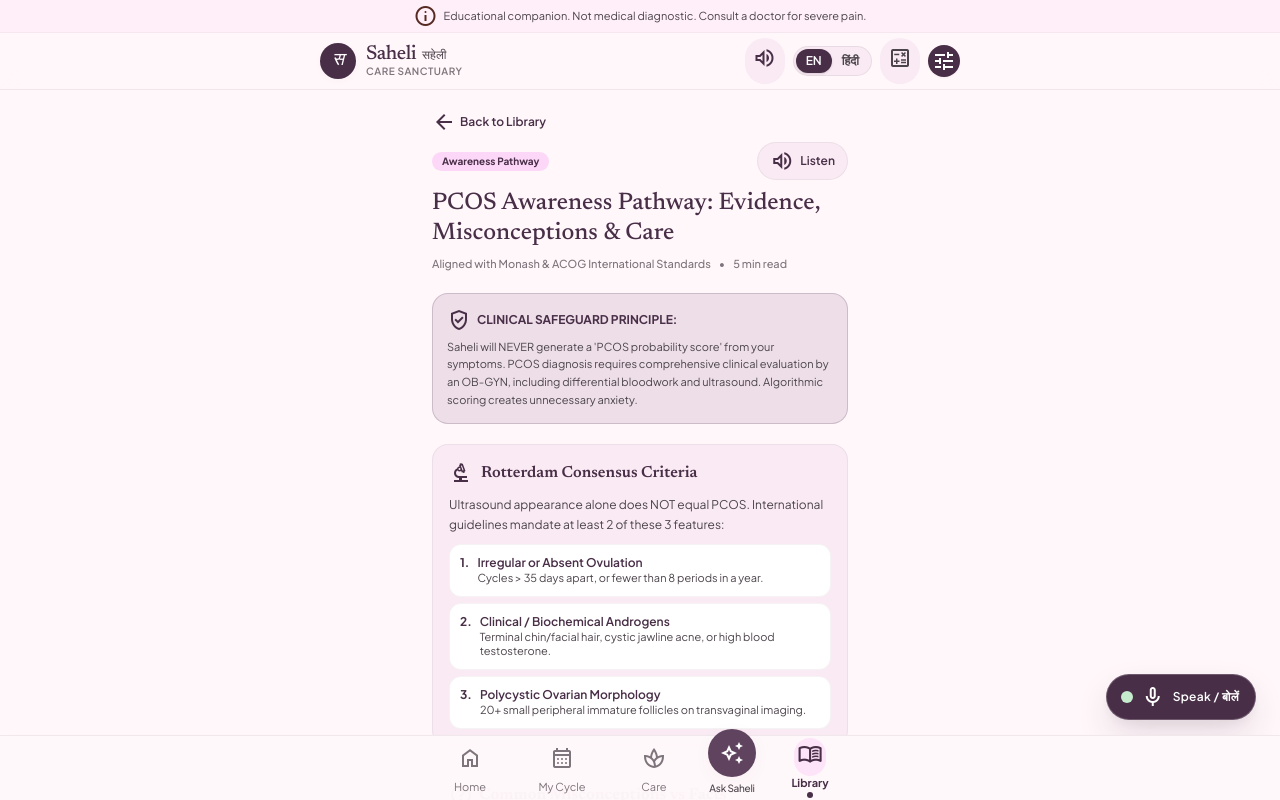
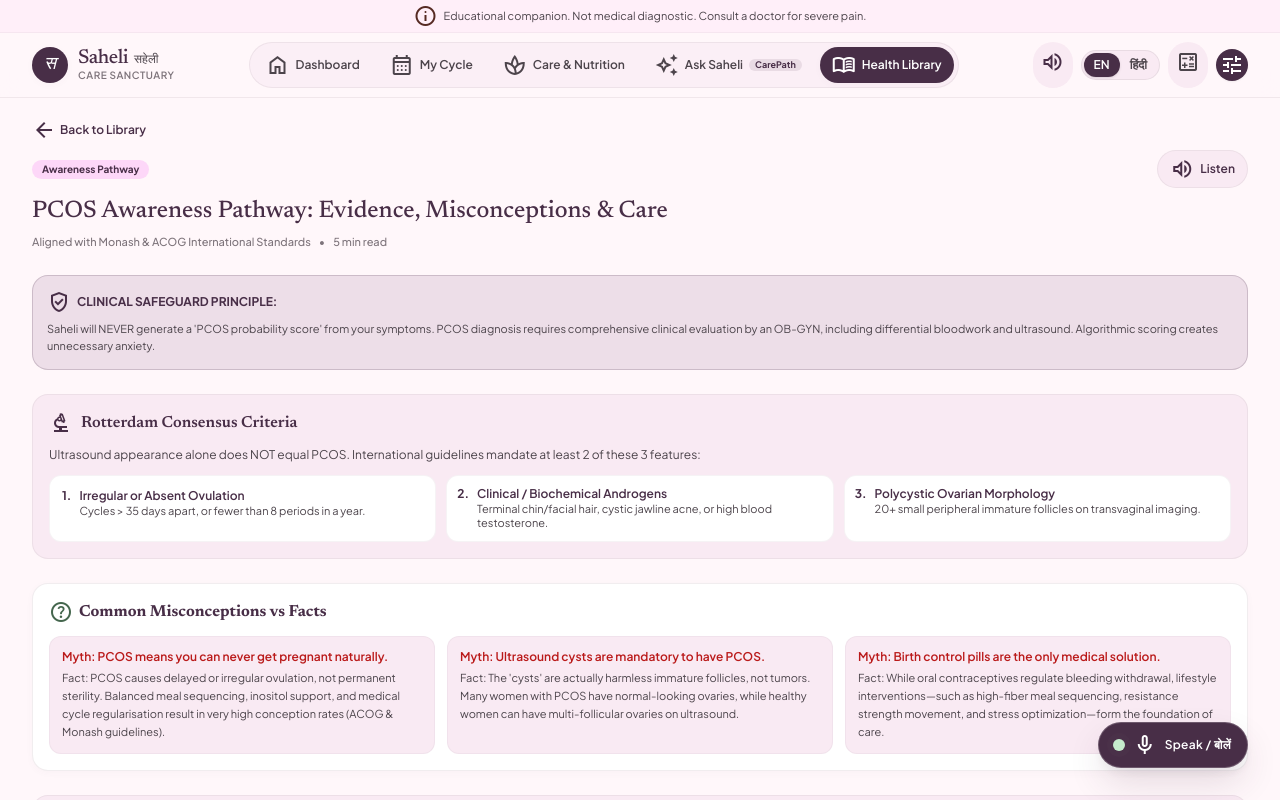
Before and after one commit to TanaySri8081/Saheli, a Next.js app: page /learn/pcos in a window 1280 px wide. Shown: the top 800 px of the page. Built offline with nearby package versions, Linux system fonts and the light colour scheme.

Commit message:
feat: complete desktop responsiveness with central navigation bar, multi-column desktop grids, and adaptive layouts

```diff
--- a/src/app/chat/page.tsx
+++ b/src/app/chat/page.tsx
@@ -358,7 +358,7 @@ export default function ChatPage() {
   ];
 
   return (
-    <main className="flex-1 w-full px-4 pt-3 pb-28 flex flex-col justify-between max-w-md mx-auto min-h-[calc(100vh-8rem)]">
+    <main className="flex-1 w-full pt-3 pb-28 md:pb-24 flex flex-col justify-between max-w-md md:max-w-3xl lg:max-w-4xl mx-auto min-h-[calc(100vh-8rem)]">
       {/* 1. Header with Saheli CarePath Journey Brand */}
       <section className="pb-2.5 border-b border-outline-variant/30 space-y-2">
         <div className="flex items-center justify-between">
@@ -658,7 +658,7 @@ export default function ChatPage() {
       </div>
 
       {/* 4. Sticky Input Dock with Voice STT & User Correction */}
-      <div className="fixed bottom-16 left-0 right-0 max-w-md mx-auto px-4 z-30 pb-2 space-y-1">
+      <div className="fixed bottom-16 md:bottom-2 left-0 right-0 max-w-md md:max-w-3xl lg:max-w-4xl mx-auto px-4 z-30 pb-2 space-y-1">
         {/* STT Notice Banner (Step 01: Transcribe & User Correction) */}
         {sttNotice && (
           <div className="p-2 rounded-xl bg-surface-container-highest text-on-surface-variant text-[11px] border border-primary/30 flex items-center justify-between shadow-sm animate-fadeIn">
--- a/src/app/learn/endometriosis/page.tsx
+++ b/src/app/learn/endometriosis/page.tsx
@@ -79,7 +79,7 @@ export default function EndometriosisPage() {
   };
 
   return (
-    <main className="flex-1 w-full px-4 py-5 flex flex-col gap-5 max-w-md mx-auto pb-24">
+    <main className="flex-1 w-full py-5 flex flex-col gap-6 pb-24 md:pb-12">
       {/* 1. Header Navigation & Audio Narrator */}
       <section className="space-y-2">
         <Link
@@ -148,7 +148,8 @@ export default function EndometriosisPage() {
           <span>{language === "hi" ? "दर्द की गंभीरता और व्यक्तिगत विविधता" : "Pain Reality & Severity Variation"}</span>
         </h2>
 
-        <div className="p-3 rounded-xl bg-surface-container-lowest border border-outline-variant/20 space-y-1.5 text-xs">
+        <div className="grid grid-cols-1 md:grid-cols-2 gap-3">
+          <div className="p-3.5 rounded-xl bg-surface-container-lowest border border-outline-variant/20 space-y-1.5 text-xs">
           <span className="font-bold text-tertiary block">
             {language === "hi" ? "1. दर्द का स्तर बीमारी के आकार पर निर्भर नहीं करता:" : "1. Disease Extent Does NOT Equal Pain Agony:"}
           </span>
@@ -178,9 +179,13 @@ export default function EndometriosisPage() {
             </li>
           </ul>
         </div>
+        </div>
       </section>
 
-      {/* 4. Interactive Pain & Symptom Diary (Screenshot Requirement) */}
+      {/* Two-Column Responsive Grid on Desktop */}
+      <div className="grid grid-cols-1 lg:grid-cols-12 gap-6 items-start">
+        {/* Left Column: Interactive Pain & Symptom Diary */}
+        <div className="lg:col-span-7">
           <section className="p-4 rounded-2xl bg-surface-container-lowest border border-outline-variant/30 shadow-warm-sm space-y-3">
             <div className="flex items-center justify-between">
           <h3 className="font-serif text-base font-bold text-primary flex items-center gap-1.5">
@@ -318,8 +323,10 @@ export default function EndometriosisPage() {
           )}
           </form>
         </section>
+        </div>
 
-      {/* 5. Preparing for Medical Appointment Guide */}
+        {/* Right Column: Preparing for Medical Appointment Guide */}
+        <div className="lg:col-span-5">
           <section className="p-4 rounded-2xl bg-surface-container-lowest border border-outline-variant/30 shadow-warm-sm space-y-3">
             <div className="flex items-center justify-between">
               <h3 className="font-serif text-base font-bold text-primary">
@@ -354,6 +361,8 @@ export default function EndometriosisPage() {
           ))}
         </div>
       </section>
+        </div>
+      </div>
     </main>
   );
 }
--- a/src/app/learn/page.tsx
+++ b/src/app/learn/page.tsx
@@ -121,7 +121,7 @@ export default function LearnPage() {
   });
 
   return (
-    <main className="flex-1 w-full px-4 py-5 flex flex-col gap-5 max-w-md mx-auto">
+    <main className="flex-1 w-full py-5 flex flex-col gap-6">
       {/* 1. Header & Medical Advisory Badge */}
       <section>
         <div className="flex items-center gap-2 mb-1">
@@ -185,6 +185,8 @@ export default function LearnPage() {
           {language === "hi" ? "प्रमुख मार्गदर्शिकाएँ (Deep Dives)" : "Featured Clinical Guides"}
         </h3>
 
+        <div className="grid grid-cols-1 md:grid-cols-2 gap-4">
+
         {/* PCOS Banner */}
         <Link
           href="/learn/pcos"
@@ -242,6 +244,7 @@ export default function LearnPage() {
             </span>
           </div>
         </Link>
+        </div>
       </section>
 
       {/* 5. Interactive Myth vs. Fact Cards */}
@@ -258,7 +261,7 @@ export default function LearnPage() {
           </div>
         </div>
 
-        <div className="space-y-2.5">
+        <div className="grid grid-cols-1 md:grid-cols-2 gap-3">
           {MYTHS.map((item, idx) => {
             const isExpanded = expandedMyth === idx;
             return (
@@ -301,7 +304,7 @@ export default function LearnPage() {
           {language === "hi" ? "स्वास्थ्य लेख" : "Clinical Articles"}
         </h3>
 
-        <div className="space-y-2.5">
+        <div className="grid grid-cols-1 md:grid-cols-2 lg:grid-cols-3 gap-4">
           {filteredArticles.map((article) => {
             const CardWrapper = article.link ? Link : "div";
             return (
--- a/src/app/learn/pcos/page.tsx
+++ b/src/app/learn/pcos/page.tsx
@@ -148,7 +148,7 @@ export default function PcosPage() {
   ];
 
   return (
-    <main className="flex-1 w-full px-4 py-5 flex flex-col gap-5 max-w-md mx-auto pb-24">
+    <main className="flex-1 w-full py-5 flex flex-col gap-6 pb-24 md:pb-12">
       {/* 1. Header Navigation & Audio Narrator */}
       <section className="space-y-2">
         <Link
@@ -225,8 +225,8 @@ export default function PcosPage() {
             : "Ultrasound appearance alone does NOT equal PCOS. International guidelines mandate at least 2 of these 3 features:"}
         </p>
 
-        <div className="space-y-1.5 text-xs">
-          <div className="p-2.5 rounded-xl bg-surface-container-lowest border border-outline-variant/20 flex gap-2 items-start">
+        <div className="grid grid-cols-1 md:grid-cols-3 gap-2.5 text-xs">
+          <div className="p-3 rounded-xl bg-surface-container-lowest border border-outline-variant/20 flex gap-2 items-start">
             <span className="font-bold text-primary text-xs">1.</span>
             <div>
               <span className="font-semibold text-primary block">
@@ -271,7 +271,7 @@ export default function PcosPage() {
           <span>{language === "hi" ? "सामान्य भ्रम बनाम क्लिनिकल सच्चाई" : "Common Misconceptions vs Facts"}</span>
         </h3>
 
-        <div className="space-y-2.5">
+        <div className="grid grid-cols-1 md:grid-cols-3 gap-3">
           {misconceptions.map((item, idx) => (
             <div key={idx} className="p-3 rounded-xl bg-surface-container border border-outline-variant/20 space-y-1 text-xs">
               <span className="font-semibold text-error block">
@@ -297,7 +297,7 @@ export default function PcosPage() {
             : "Before concluding PCOS, clinicians must rule out overlapping endocrine conditions:"}
         </p>
 
-        <div className="space-y-2 text-xs">
+        <div className="grid grid-cols-1 md:grid-cols-3 gap-3 text-xs">
           {similarConditions.map((cond, idx) => (
             <div key={idx} className="p-2.5 rounded-xl bg-surface-container-lowest border border-outline-variant/20 space-y-1">
               <span className="font-semibold text-primary block">
@@ -314,7 +314,10 @@ export default function PcosPage() {
         </div>
       </section>
 
-      {/* 6. Direct In-Page Symptom & Cycle Logger (Screenshot Requirement) */}
+      {/* Two-Column Responsive Layout on Desktop */}
+      <div className="grid grid-cols-1 lg:grid-cols-12 gap-6 items-start">
+        {/* Left Column: Direct In-Page Symptom & Cycle Logger */}
+        <div className="lg:col-span-7">
           <section className="p-4 rounded-2xl bg-surface-container-lowest border border-outline-variant/30 shadow-warm-sm space-y-3">
             <div className="flex items-center justify-between">
           <h3 className="font-serif text-base font-bold text-primary flex items-center gap-1.5">
@@ -409,8 +412,10 @@ export default function PcosPage() {
           )}
           </form>
         </section>
+        </div>
 
-      {/* 7. Clinician Consultation Questions */}
+        {/* Right Column: Clinician Consultation Questions */}
+        <div className="lg:col-span-5">
           <section className="p-4 rounded-2xl bg-surface-container-lowest border border-outline-variant/30 shadow-warm-sm space-y-3">
             <div className="flex items-center justify-between">
               <h3 className="font-serif text-base font-bold text-primary">
@@ -445,6 +450,8 @@ export default function PcosPage() {
           ))}
         </div>
       </section>
+        </div>
+      </div>
     </main>
   );
 }
--- a/src/app/my-cycle/page.tsx
+++ b/src/app/my-cycle/page.tsx
@@ -118,14 +118,14 @@ export default function MyCyclePage() {
   };
 
   return (
-    <main className="flex-1 w-full px-4 py-5 flex flex-col gap-5 max-w-md mx-auto">
+    <main className="flex-1 w-full py-5 flex flex-col gap-6">
       {/* 1. Month Navigation Header */}
-      <section className="flex items-center justify-between">
+      <section className="flex items-center justify-between pb-3 border-b border-outline-variant/20">
         <div>
           <span className="text-[11px] font-semibold text-secondary uppercase tracking-wider">
             {language === "hi" ? "माहवारी चक्र व कैलेंडर" : "Cycle & Menstrual Calendar"}
           </span>
-          <h1 className="font-serif text-2xl font-medium text-primary">
+          <h1 className="font-serif text-2xl md:text-3xl font-medium text-primary">
             {currentMonthName} {year}
           </h1>
         </div>
@@ -154,6 +154,10 @@ export default function MyCyclePage() {
         </div>
       </section>
 
+      {/* Two-Column Responsive Grid on Desktop */}
+      <div className="grid grid-cols-1 lg:grid-cols-12 gap-6 items-start">
+        {/* Left Column: Calendar Matrix & Selected Day Sheet */}
+        <div className="lg:col-span-7 flex flex-col gap-6">
           {/* 2. Interactive Calendar Matrix */}
           <section className="p-4 rounded-2xl bg-surface-container-lowest border border-outline-variant/30 shadow-warm-sm">
             {/* Day of Week Headers */}
@@ -317,7 +321,10 @@ export default function MyCyclePage() {
           <span>{language === "hi" ? "विस्तृत लक्षण डायरी खोलें" : "Open Detailed Symptom Logger"}</span>
         </Link>
       </section>
+        </div>
 
+        {/* Right Column: Regularity Stats, Guidance & Doctor Export */}
+        <div className="lg:col-span-5 flex flex-col gap-6">
           {/* 4. Cycle Regularity & Length Statistics */}
           <section className="p-5 rounded-2xl bg-surface-container-lowest border border-outline-variant/30 shadow-warm-sm space-y-4">
         <div>
@@ -408,6 +415,8 @@ export default function MyCyclePage() {
           </button>
         </div>
       </section>
+        </div>
+      </div>
 
       {/* Quick Modal for Logging Period */}
       {isLoggingModalOpen && (
--- a/src/app/symptoms/page.tsx
+++ b/src/app/symptoms/page.tsx
@@ -148,7 +148,7 @@ export default function SymptomsPage() {
   };
 
   return (
-    <main className="flex-1 w-full px-4 py-5 flex flex-col gap-5 max-w-md mx-auto">
+    <main className="flex-1 w-full py-5 flex flex-col gap-6 max-w-4xl mx-auto pb-24 md:pb-12">
       {/* 1. Header & Date Navigator */}
       <section className="flex items-center justify-between">
         <div>
--- a/src/components/AppShell.tsx
+++ b/src/components/AppShell.tsx
@@ -26,7 +26,7 @@ export function AppShell({ children }: { children: React.ReactNode }) {
           <Header />
 
           {/* Centered App Container */}
-          <div className="flex-1 w-full max-w-md mx-auto flex flex-col relative pb-20">
+          <div className="flex-1 w-full max-w-md md:max-w-5xl lg:max-w-6xl xl:max-w-7xl mx-auto flex flex-col relative pb-20 md:pb-10 px-3 sm:px-6 lg:px-8">
             {children}
           </div>
 
--- a/src/components/BottomNav.tsx
+++ b/src/components/BottomNav.tsx
@@ -49,7 +49,7 @@ export function BottomNav() {
   ];
 
   return (
-    <nav className="fixed bottom-0 left-0 right-0 z-40 bg-[#fff7fa]/95 backdrop-blur-xl border-t border-outline-variant/30 shadow-lg safe-pb">
+    <nav className="md:hidden fixed bottom-0 left-0 right-0 z-40 bg-[#fff7fa]/95 backdrop-blur-xl border-t border-outline-variant/30 shadow-lg safe-pb">
       <div className="max-w-md mx-auto px-2 h-16 flex items-center justify-around">
         {navItems.map((item) => {
           const { href, label, icon, isActive, isSpecial } = item;
--- a/src/components/Header.tsx
+++ b/src/components/Header.tsx
@@ -58,6 +58,40 @@ export function Header() {
     speakText(speechContent);
   };
 
+  const desktopNavItems = [
+    {
+      href: "/",
+      label: language === "hi" ? "डैशबोर्ड" : "Dashboard",
+      icon: "home",
+      exact: true,
+    },
+    {
+      href: "/my-cycle",
+      label: language === "hi" ? "माहवारी चक्र" : "My Cycle",
+      icon: "calendar_month",
+      exact: false,
+    },
+    {
+      href: "/care",
+      label: language === "hi" ? "आहार व पोषण" : "Care & Nutrition",
+      icon: "spa",
+      exact: false,
+    },
+    {
+      href: "/chat",
+      label: language === "hi" ? "सहेली साथी" : "Ask Saheli",
+      icon: "auto_awesome",
+      exact: false,
+      badge: "CarePath",
+    },
+    {
+      href: "/learn",
+      label: language === "hi" ? "पुस्तकालय" : "Health Library",
+      icon: "menu_book",
+      exact: false,
+    },
+  ];
+
   return (
     <header className="sticky top-0 z-40 bg-[#fff7fa]/90 backdrop-blur-md border-b border-outline-variant/30 transition-all">
       {/* Top Clinical Disclaimer Strip */}
@@ -69,11 +103,12 @@ export function Header() {
       </div>
 
       {/* Main Navigation Bar */}
-      <div className="max-w-2xl mx-auto px-4 h-14 flex items-center justify-between">
+      <div className="w-full max-w-7xl mx-auto px-4 sm:px-6 lg:px-8 h-16 flex items-center justify-between gap-4">
         {/* Brand Logo & Tap Counter for Camouflage */}
-        <div
+        <Link
+          href="/"
           onClick={recordLogoTap}
-          className="flex items-center gap-2.5 cursor-pointer select-none group"
+          className="flex items-center gap-2.5 cursor-pointer select-none group flex-shrink-0"
           title="Triple-tap to disguise screen"
         >
           <div className="w-9 h-9 rounded-full bg-primary flex items-center justify-center text-white font-serif text-lg italic shadow-warm-sm group-active:scale-95 transition-transform">
@@ -92,7 +127,41 @@ export function Header() {
               {isOnboarding ? "Setup" : "Care Sanctuary"}
             </span>
           </div>
-        </div>
+        </Link>
+
+        {/* Desktop Central Navigation Links */}
+        {!isOnboarding && (
+          <nav className="hidden md:flex items-center gap-1 lg:gap-1.5 bg-surface-container/60 p-1 rounded-full border border-outline-variant/30">
+            {desktopNavItems.map((item) => {
+              const active = item.exact ? pathname === item.href : pathname.startsWith(item.href);
+              return (
+                <Link
+                  key={item.href}
+                  href={item.href}
+                  className={`flex items-center gap-1.5 px-3 py-1.5 rounded-full text-xs font-semibold transition-all duration-200 ${
+                    active
+                      ? "bg-primary text-white shadow-warm-sm"
+                      : "text-on-surface-variant hover:text-primary hover:bg-surface-container-high"
+                  }`}
+                >
+                  <span className="material-symbols-outlined text-[16px]">{item.icon}</span>
+                  <span>{item.label}</span>
+                  {item.badge && (
+                    <span
+                      className={`text-[9px] px-1.5 py-0.2 rounded-full font-bold ${
+                        active
+                          ? "bg-white/20 text-white"
+                          : "bg-primary/10 text-primary"
+                      }`}
+                    >
+                      {item.badge}
+                    </span>
+                  )}
+                </Link>
+              );
+            })}
+          </nav>
+        )}
 
         {/* Right Utility Actions */}
         <div className="flex items-center gap-2">
--- a/src/components/VoiceFab.tsx
+++ b/src/components/VoiceFab.tsx
@@ -19,7 +19,7 @@ export function VoiceFab() {
   }
 
   return (
-    <div className="fixed bottom-20 right-4 sm:right-6 z-30 pointer-events-auto">
+    <div className="fixed bottom-20 md:bottom-8 right-4 sm:right-6 md:right-8 z-30 pointer-events-auto">
       <Link
         href="/voice"
         className="flex items-center gap-2 pl-3.5 pr-4 py-2.5 rounded-full bg-primary text-white shadow-warm-lg hover:shadow-xl hover:scale-105 active:scale-95 transition-all duration-200 border border-white/20 group"
```
Also changed, not shown: src/app/care/page.tsx (+17 -12 lines), src/app/page.tsx (+29 -5 lines). Lines whose indentation alone changed are shown as unchanged.
